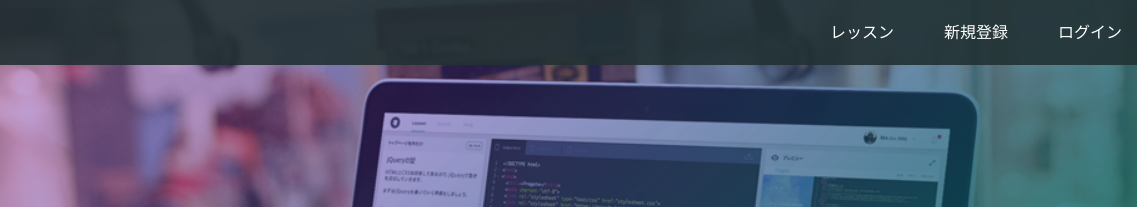
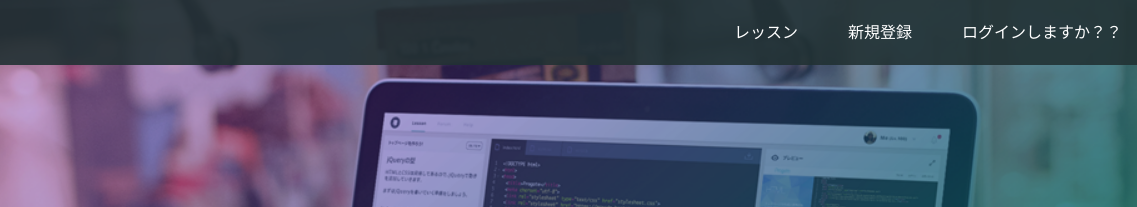
Before and after one commit to sorahana/sorahana.github.io, a plain HTML site: page index.html in a window 1280 px wide. Shown: the top 207 px of the page, 143-1280 px from the left. Drawn offline with Linux system fonts and the light colour scheme.

Commit message:
Update index.html

```diff
--- a/index.html
+++ b/index.html
@@ -17,7 +17,7 @@
       <div class="header-right">
         <a href="#">レッスン</a>
         <a href="#">新規登録</a>
-        <a href="#" class="login">ログイン</a>
+        <a href="#" class="login">ログインしますか？？</a>
       </div>
     </div>
   </header>
```
